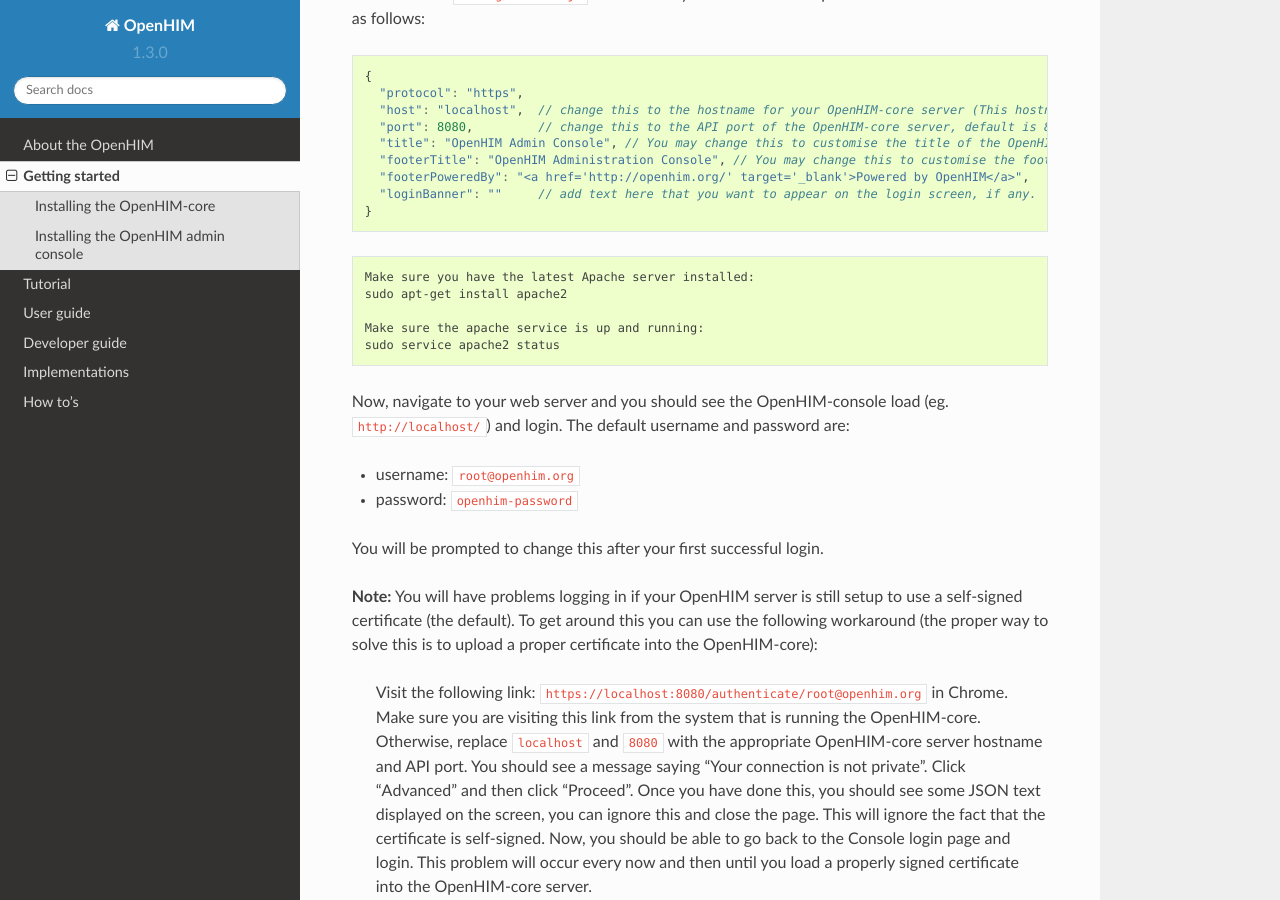
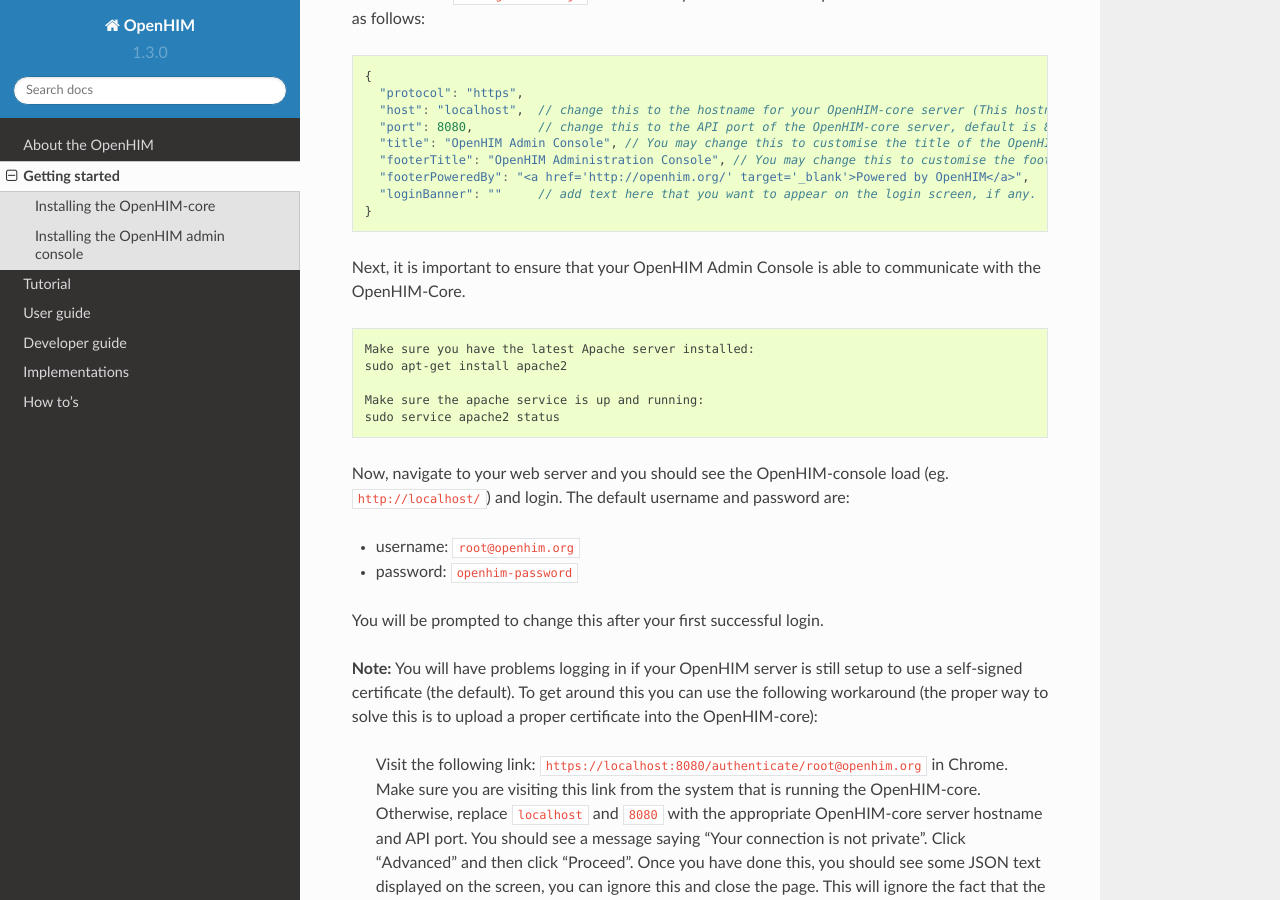
Before and after one commit to jembi/openhim-core-js, a Sphinx documentation site: the page built from docs/getting-started.md, in a window 1280 px wide and 900 px high, scrolled down 2360 px. Built offline with Sphinx 7.4.7 and the Read the Docs theme 2.0.0, drawn with Linux system fonts in a browser that asks for light colours.

Commit message:
Update getting-started.md

````diff
--- a/docs/getting-started.md
+++ b/docs/getting-started.md
@@ -100,6 +100,8 @@
   "loginBanner": ""     // add text here that you want to appear on the login screen, if any.
 }
 ```
+
+Next, it is important to ensure that your OpenHIM Admin Console is able to communicate with the OpenHIM-Core.
 ```sh
 Make sure you have the latest Apache server installed:
 sudo apt-get install apache2
````
